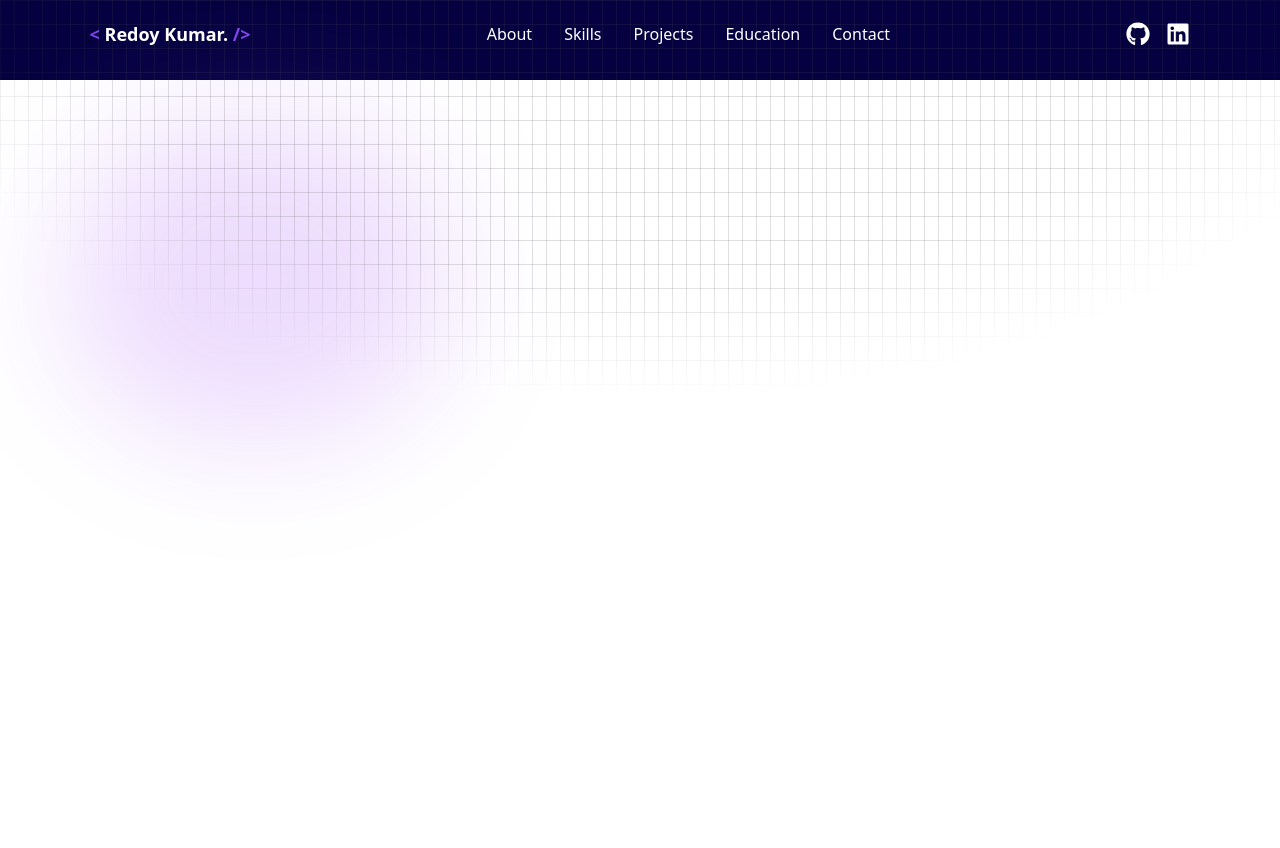
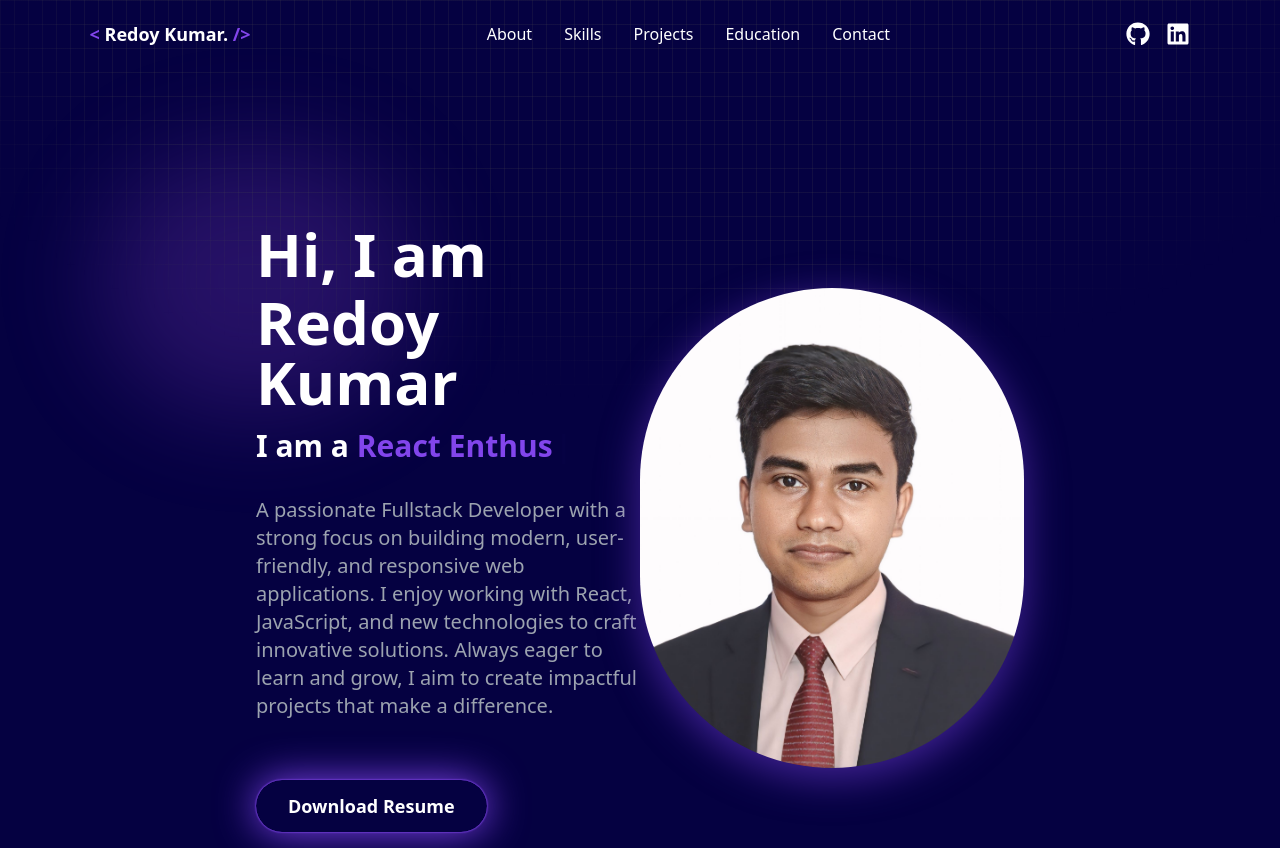
Before and after one commit to redoy-kumar/my-portfolio, a React (Vite) app: page / in a window 1280 px wide. Before the commit the page ends 800 px from the top, so only its background shows below. Built offline with nearby package versions, Linux system fonts and the light colour scheme.

Commit message:
about or hero section done

```diff
--- a/package.json
+++ b/package.json
@@ -16,6 +16,7 @@
     "react-icons": "^5.5.0",
     "react-parallax-tilt": "^1.7.304",
     "react-router-dom": "^7.8.1",
+    "react-simple-typewriter": "^5.0.1",
     "react-toastify": "^11.0.5",
     "react-typing-effect": "^2.0.5"
   },
--- a/src/components/About/About.jsx
+++ b/src/components/About/About.jsx
@@ -1,11 +1,68 @@
 import React from 'react';
+import { Typewriter } from 'react-simple-typewriter';
+import Tilt from 'react-parallax-tilt'
+import profile from '../../assets/education_logo/profile.jpg'
 
 const About = () => {
-    return (
-        <div>
+  return (
+    <section
+      id='about'
+      className='py-4 px-[7vw] md:px-[7vw] lg:px-[20vw] font-sans mt-16 md:mt-24 lg:mt-32'
+    >
+      <div className='flex flex-col-reverse md:flex-row justify-between items-center'>
+        <div className='md:w-1/2 text-center md:text-left mt-8 md:mt-0'>
+          <h1 className='text-3xl sm:text-5xl md:text-6xl font-bold text-white mb-2 leading-tight'>
+            Hi, I am
+          </h1>
+          <h2 className='text-4xl sm:text-5xl md:text-6xl font-bold text-white mb-4 leading-tight'>
+            Redoy Kumar
+          </h2>
 
+          <h3 className='text-xl sm:text-2xl md:text-3xl font-semibold text-[#8245ec] mb-4 leading-tight'>
+            <span className='text-white'>I am a{" "}</span>
+            <Typewriter
+              words={['Fullstack Developer', 'React Enthusiast', 'JavaScript Lover']}
+              loop={0} // 0 = infinite
+              cursor
+              cursorStyle="|"
+              typeSpeed={80}
+              deleteSpeed={50}
+              delaySpeed={2000}
+            />
+          </h3>
+
+          {/* About me paragraph */}
+          <p className='text-base sm:text-lg md:text-xl text-gray-400 leading-relaxed mb-10 mt-8'>
+            A passionate Fullstack Developer with a strong focus on building modern, user-friendly, and responsive web applications. I enjoy working with React, JavaScript, and new technologies to craft innovative solutions. Always eager to learn and grow, I aim to create impactful projects that make a difference.
+          </p>
+
+          {/* Resume Button */}
+          <a
+            href='/path/to/resume.pdf' target='_blank'
+            rel='noopener noreferrer'
+            className='inline-block text-lg mt-5 text-white py-3 px-8 rounded-full transition duration-300 font-bold transform hover:scale-105'
+            style={{ backgroundColor: 'linear-gradient(90deg, #8245ec, #a855f7)', boxShadow: '0 0 2px #8245ec, 0 0 2px #8245ec, 0 0  40px #8245ec' }}
+          >
+            Download Resume
+          </a>
         </div>
-    );
+
+        {/* Right Side */}
+        <div className='md:w-1/2 flex justify-center md:justify-end'>
+            <Tilt className='w-48 h-48 sm:w-64 sm:h-64 md:w-[30rem] md:h-[30rem] border-purple-700 rounded-full'
+            tiltMaxAngleX={20}
+            tiltMaxAngleY={20}
+            perspective={1000}
+            scale={1.05}
+            transitionSpeed={1000}
+            gyroscope={true}
+            >
+              <img src={profile} alt="Redoy Kumar" className='rounded-full w-full h-full object-cover drop-shadow-[0_10px_20px_rgba(130,69,236,0.5)]' />
+            </Tilt>
+        </div>
+      </div>
+    </section>
+  );
 };
 
 export default About;
--- a/tailwind.config.js
+++ b/tailwind.config.js
@@ -4,7 +4,19 @@ export default {
     "./src/**/*.{js,jsx,ts,tsx}",
   ],
   theme: {
-    extend: {},
+    extend: {
+      keyframes: {
+        blob: {
+          '0%': { transform: 'scale(1)' },
+          '33%': { transform: 'scale(1.2)' },
+          '66%': { transform: 'scale(0.8)' },
+          '100%': { transform: 'scale(1)' },
+        },
+      },
+      animation: {
+        blob: 'blob 10s infinite',
+      },
+    },
   },
   plugins: [],
 }
```
Also changed, not shown: src/assets/education_logo/profile.jpg (renamed from src/assets/my-pic.jpg), 1 other file (tests, documents, lock files or other folders).
